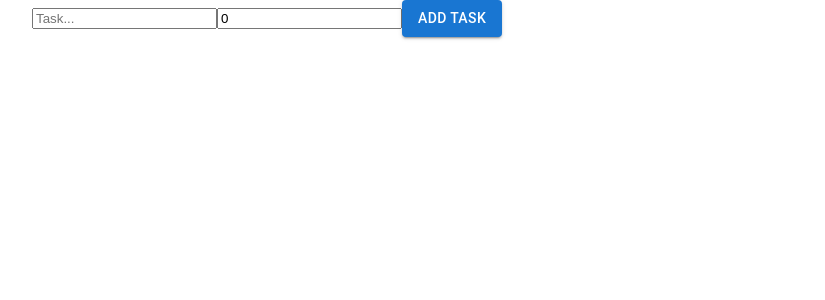
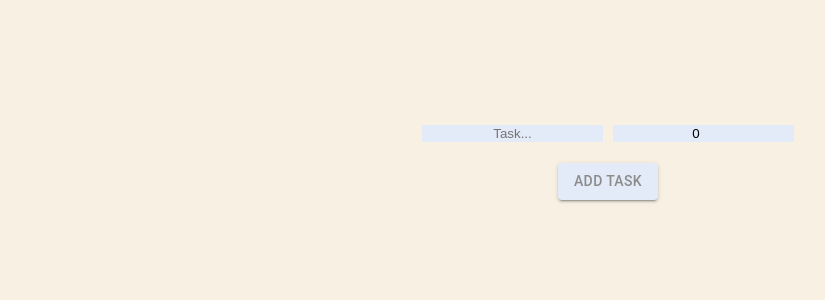
Before and after one commit to gundyn/Todo, a React (Create React App) app: page / in a window 1280 px wide. Shown: the top 300 px of the page, without its empty margins (32-857 px from the left). Built offline with nearby package versions, Linux system fonts and the light colour scheme.

Commit message:
styling
further experimentation with MUI

```diff
--- a/src/App.css
+++ b/src/App.css
@@ -1,5 +1,6 @@
 .App {
   text-align: center;
+
 }
 
 .App-logo {
@@ -36,3 +37,32 @@
     transform: rotate(360deg);
   }
 }
+
+body {
+  height: 100vh;
+  background-color: #F8F0E3;
+}
+
+input {
+  background-color: #E3EBF8;
+  border: none;
+  margin: 5px;
+  text-align: center;
+}
+
+.MuiPaper-root {
+  background-color: #E3EBF8 !important;
+}
+
+.css-sghohy-MuiButtonBase-root-MuiButton-root {
+  background-color: #E3EBF8 !important;
+  color: #8C8B8A !important;
+}
+
+.MuiButton-root:hover {
+  background-color: #F0E3F8 !important;
+}
+
+.task {
+  margin: 10px;
+}
--- a/src/App.tsx
+++ b/src/App.tsx
@@ -7,7 +7,9 @@ import { ITask } from "./interface";
 import Button from '@mui/material/Button'
 import Grid from '@mui/material/Grid'
 import Paper from '@mui/material/Paper'
-import Container from '@mui/material/Container'
+import Box from '@mui/material/Box';
+import { spacing } from '@mui/system'
+
 
 const App: FC = () => {
   const [task, setTask] = useState<string>("");
@@ -37,8 +39,19 @@ const App: FC = () => {
     );
   };
 
+
   return (
-        <Container>
+        <Box sx={{
+          paddingTop: 15,
+          paddingLeft: 15,
+          paddingRight: 15,
+          marginLeft: 'auto',
+          marginRight: 'auto',
+          alignItems: 'center',
+          display: 'flex',
+          flexDirection: 'column',
+        }}>
+          <div>
             <input
               type="text"
               placeholder="Task..."
@@ -53,18 +66,26 @@ const App: FC = () => {
               value={deadline}
               onChange={handleChange}
             />
+          </div>
+          <Box sx={{ pt: 2, pb: 2 }}>
             <Button variant="contained" onClick={addTask}>Add Task</Button>
+          </Box>
 
-        <Grid container>
+        <Grid
+          container
+          spacing={3}
+          alignItems="center"
+          justifyContent="center"
+          >
           <Grid item xs={12} md={3}>
-            <Paper><div className="todoList">
+            <Paper className="listDisplay" sx={{ display: 'flex', flexDirection: 'row', justifyContent: 'center', }}><div className="todoList">
               {todoList.map((task: ITask, key: number) => {
                 return <TodoTask key={key} task={task} completeTask={completeTask} />
               })}
             </div></Paper>
           </Grid>
         </Grid>
-    </Container>
+    </Box>
   );
 };
 
```
Lines whose indentation alone changed are shown as unchanged.
